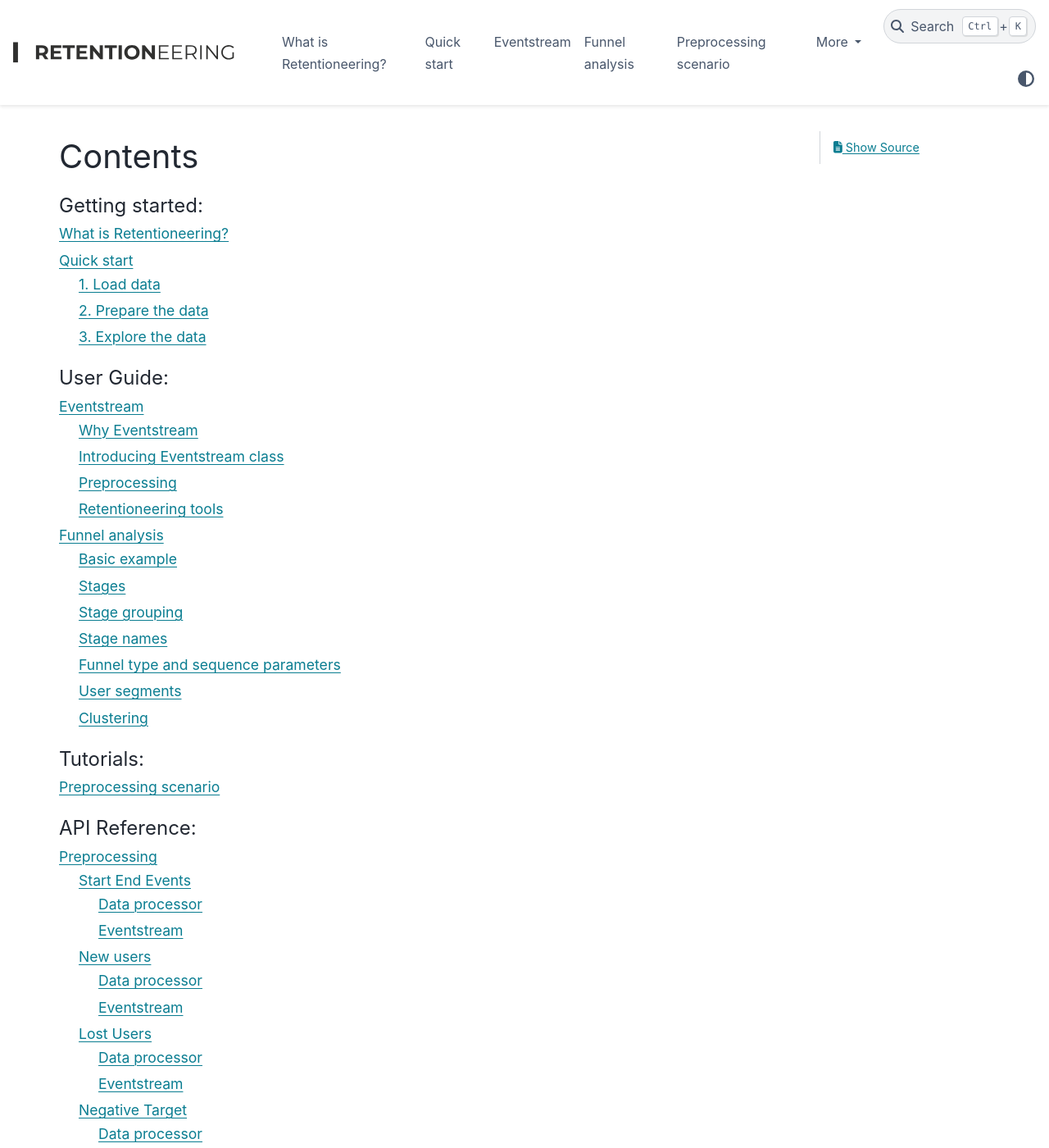
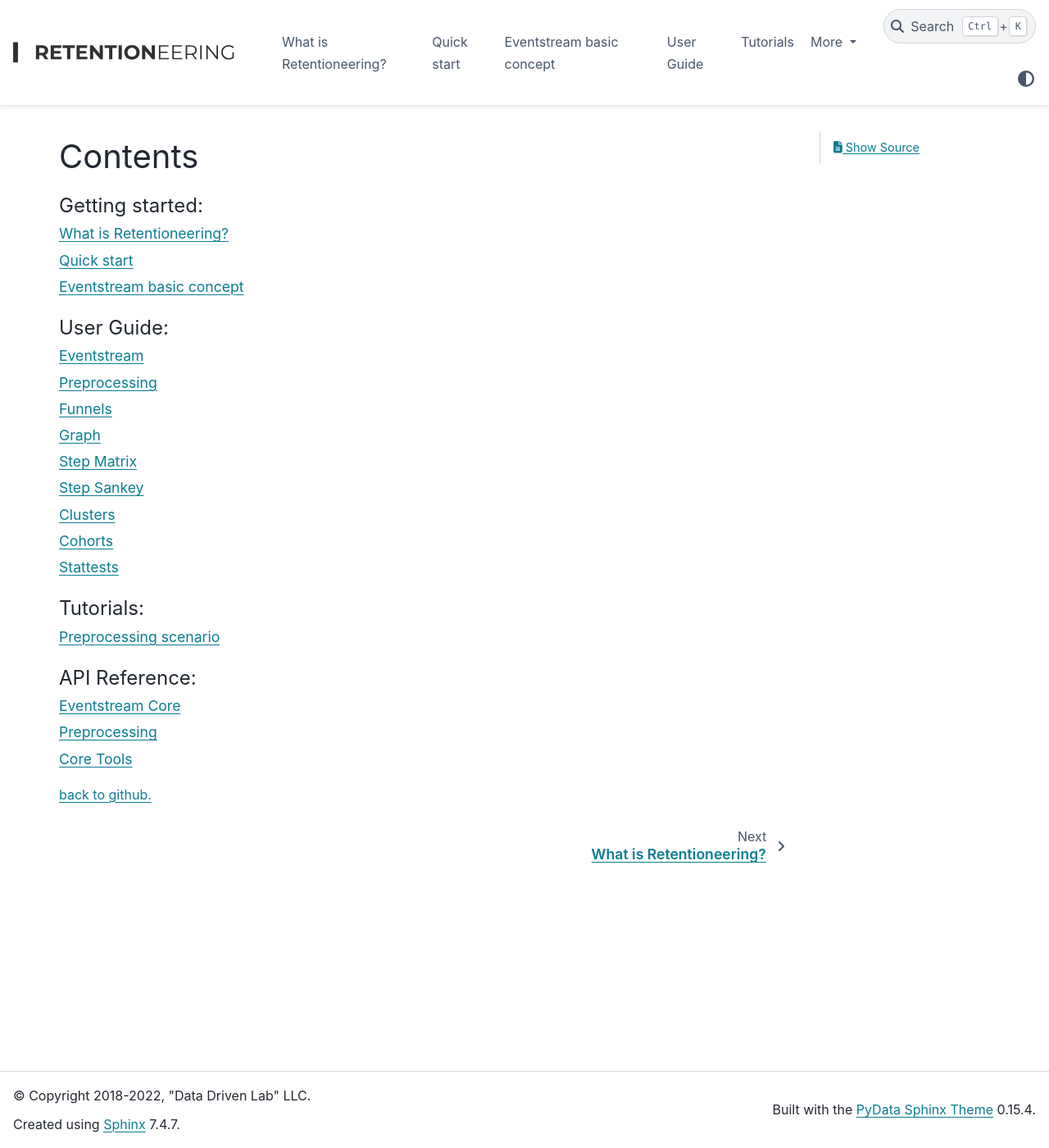
Before and after one commit to retentioneering/retentioneering-tools, a Sphinx documentation site: the page built from docs/source/index.rst, in a window 1280 px wide and 1400 px high. Shown: the whole window at 82% size. Built offline with Sphinx 7.4.7 and the PyData theme 0.15.4, drawn with Linux system fonts in a browser that asks for light colours; some of the changed text lies outside the part shown.

Commit message:
change docs structure

```diff
--- /dev/null
+++ b/docs/source/UserGuides/clusters_user_guide.rst
@@ -0,0 +1,2 @@
+Clusters
+========
--- /dev/null
+++ b/docs/source/UserGuides/cohorts_user_guide.rst
@@ -0,0 +1,2 @@
+Cohorts
+=======
--- /dev/null
+++ b/docs/source/UserGuides/eventstream_user_guide.rst
@@ -0,0 +1,2 @@
+Eventstream
+===========
--- a/docs/source/funnel_tutorial.rst
+++ b/docs/source/UserGuides/funnel_tutorial.rst
@@ -1,7 +1,7 @@
 Funnel
-=================
+======
 
-This notebook can be found :download:`here <_static/examples/funnel_tutorial.ipynb>`
+This notebook can be found :download:`here <../_static/examples/funnel_tutorial.ipynb>`
 or open directly in ``google colab``
 @TODO добавить ссылку на colab. dpanina
 Install retentioneering if running from google.colab or for the first
--- /dev/null
+++ b/docs/source/UserGuides/graph_user_guide.rst
@@ -0,0 +1,2 @@
+Transition Graph
+================
--- /dev/null
+++ b/docs/source/UserGuides/preprocessing_user_guide.rst
@@ -0,0 +1,2 @@
+Preprocessing
+=============
--- /dev/null
+++ b/docs/source/UserGuides/stattests_user_guide.rst
@@ -0,0 +1,2 @@
+Stattests
+=========
--- /dev/null
+++ b/docs/source/UserGuides/step_matrix_user_guide.rst
@@ -0,0 +1,2 @@
+Step Matrix
+===========
--- /dev/null
+++ b/docs/source/UserGuides/step_sankey_user_guide.rst
@@ -0,0 +1,2 @@
+Step Sankey
+===========
--- a/docs/source/api_reference.rst
+++ b/docs/source/api_reference.rst
@@ -1,13 +1,19 @@
 .. title:: API Reference
+
+.. toctree::
+   :caption: Eventstream Core:
+   :maxdepth: 2
+
+   Eventstream Core <eventstream_api.rst>
 
 .. toctree::
    :caption: Preprocessing:
    :maxdepth: 2
 
-   Preprocessing <preprocessing.rst>
+   Preprocessing <preprocessing_api.rst>
 
 .. toctree::
    :caption: Core Tools:
    :maxdepth: 2
 
-   Core Tools <tooling.rst>
+   Core Tools <tooling_api.rst>
--- /dev/null
+++ b/docs/source/eventstream_api.rst
@@ -0,0 +1,6 @@
+Eventstream Core
+==================
+
+
+.. autoclass:: src.eventstream.eventstream.Eventstream
+    :members: to_dataframe, copy
--- a/docs/source/index.rst
+++ b/docs/source/index.rst
@@ -4,29 +4,38 @@
 ========
 .. toctree::
     :caption: Getting started:
-    :maxdepth: 2
+    :maxdepth: 1
+
 
     What is Retentioneering? <what_is_rete.rst>
     Quick start <quick_start.rst>
+    Eventstream basic concept <eventstream_user_guide.rst>
 
 .. toctree::
     :caption: User Guide:
-    :maxdepth: 2
+    :maxdepth: 1
 
-    Eventstream <eventstream_user_guide.rst>
-    Funnel analysis <funnel_tutorial.rst>
+    User Guide <user_guide.rst>
+
 
 .. toctree::
     :caption: Tutorials:
-    :maxdepth: 2
+    :maxdepth: 1
 
-    Preprocessing scenario <tutorial.rst>
+    Tutorials <tutorials.rst>
+
 
 .. toctree::
     :caption: API Reference:
-    :maxdepth: 5
+    :maxdepth: 1
 
     API Reference <api_reference.rst>
 
 
+
+
+
+
+
+
 `back to github. <https://github.com/retentioneering/retentioneering-tools>`__
--- /dev/null
+++ b/docs/source/preprocessing_tutorial.rst
@@ -0,0 +1,2 @@
+Preprocessing
+=============
--- a/docs/source/tutorial.rst
+++ /dev/null
@@ -1,5 +0,0 @@
-
-.. title:: Preprocessing
-
-Preprocessing
-======================================
--- /dev/null
+++ b/docs/source/user_guide.rst
@@ -0,0 +1,16 @@
+.. title:: User Guide
+
+
+.. toctree::
+   :caption: Tutorials:
+   :maxdepth: 2
+
+    Eventstream <UserGuides/eventstream_user_guide.rst>
+    Preprocessing <UserGuides/preprocessing_user_guide.rst>
+    Funnels <UserGuides/funnel_tutorial.rst>
+    Graph <UserGuides/graph_user_guide.rst>
+    Step Matrix <UserGuides/step_matrix_user_guide.rst>
+    Step Sankey <UserGuides/step_sankey_user_guide.rst>
+    Clusters <UserGuides/clusters_user_guide.rst>
+    Cohorts <UserGuides/cohorts_user_guide.rst>
+    Stattests <UserGuides/stattests_user_guide.rst>
```
Also changed, not shown: docs/source/tutorials.rst (added, +7 -0 lines), docs/source/preprocessing_api.rst (renamed from docs/source/preprocessing.rst), docs/source/tooling_api.rst (renamed from docs/source/tooling.rst).
